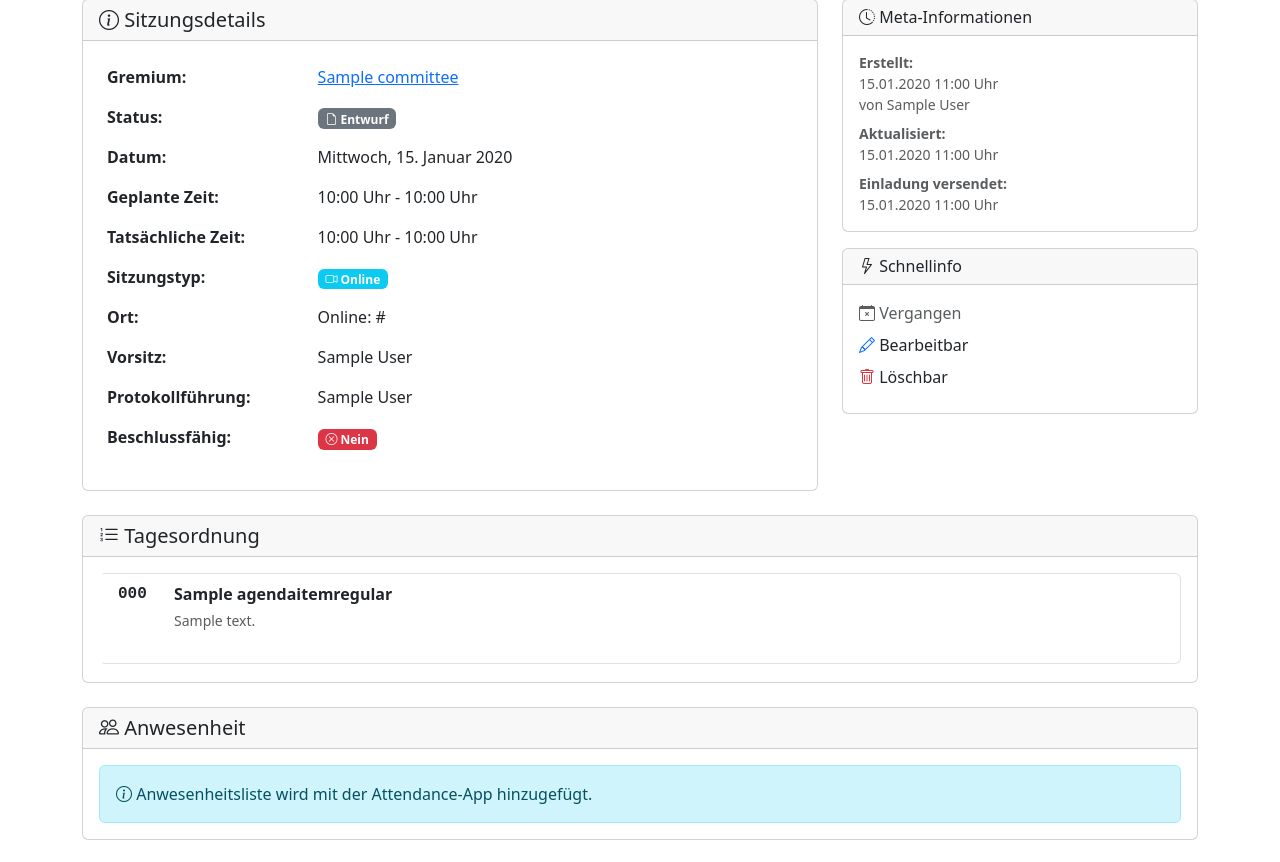
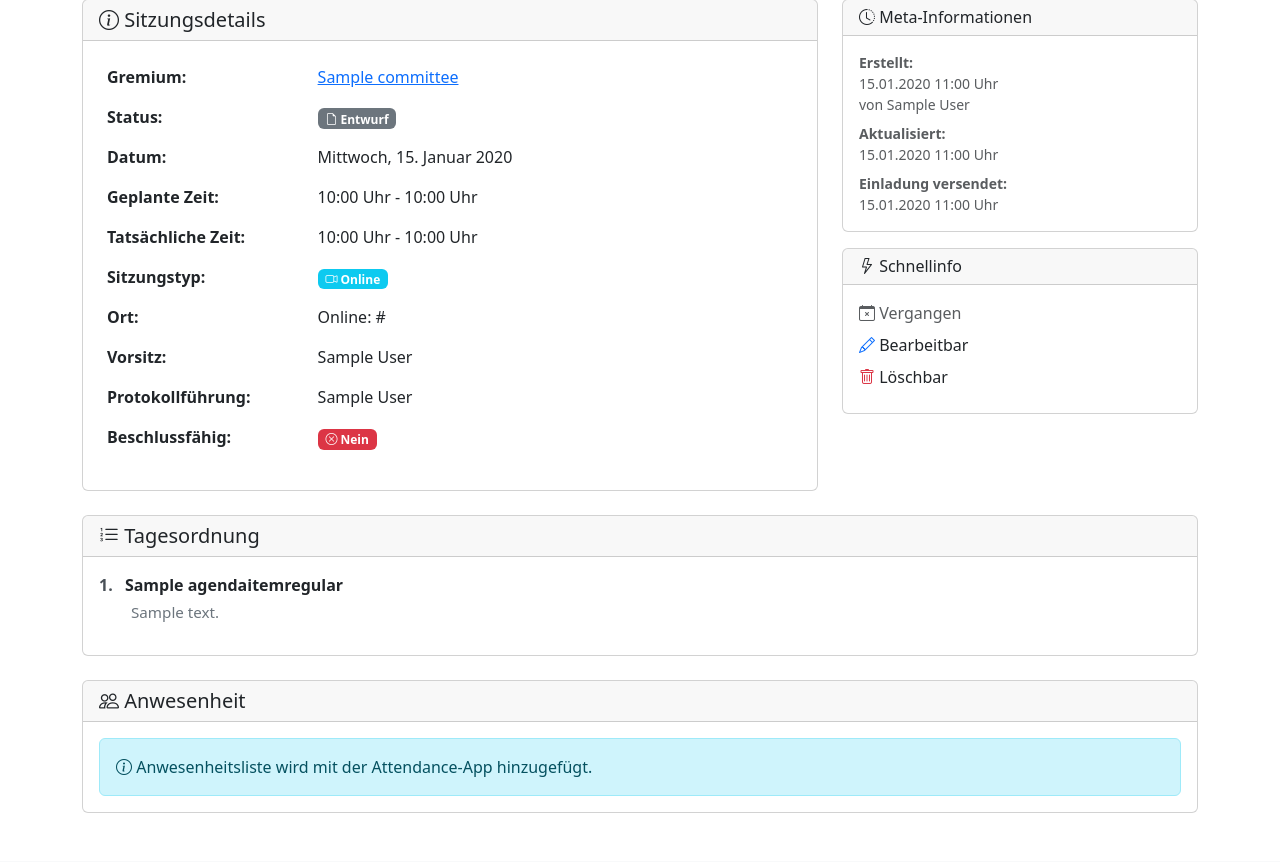
Before and after one commit to Cloud500/br_manager, a Django app: template apps/meetings/templates/meetings/meeting_detail.html in a window 1280 px wide. Shown: the part 263-1125 px from the top of the page. Run offline with Django 5.2, Linux system fonts and the light colour scheme; the template is opened without the code that fills it: values that come from a table or form of the project are taken from there, others are empty; tables that the repository leaves empty hold one stand-in row (values such as "Sample post"); some libraries are stand-ins or nearby versions.

Commit message:
feat(agendas): add read-only view for agenda items
- create read-only item template with automatic hierarchical numbering
- add css for clean list format using css counters
- conditionally render editable or read-only view based on permissions
- show drag-and-drop interface only when user can reorder and agenda is editable
- display clean numbered list for users without reorder permission
- preserve edit and delete buttons in read-only view when user has those permissions

```diff
--- a/apps/agendas/static/agendas/css/agenda.css
+++ b/apps/agendas/static/agendas/css/agenda.css
@@ -118,3 +118,80 @@
 .drag-active .agenda-items-sortable {
     min-height: 40px;
 }
+
+/* ======================================
+   READ-ONLY VIEW STYLES
+   ====================================== */
+
+/* Automatic hierarchical numbering using counters */
+.agenda-items-readonly {
+    counter-reset: item;
+    padding-left: 0;
+    list-style-type: none;
+}
+
+.agenda-items-readonly ol {
+    counter-reset: item;
+    list-style-type: none;
+}
+
+.agenda-items-readonly li {
+    display: block;
+    margin-bottom: 0.75rem;
+}
+
+.agenda-items-readonly li:before {
+    content: counters(item, ".") ". ";
+    counter-increment: item;
+    font-weight: 600;
+    color: #495057;
+    margin-right: 0.5rem;
+}
+
+/* Item content (title + actions) */
+.item-content-readonly {
+    display: inline;
+}
+
+.item-content-readonly strong {
+    font-size: 1rem;
+    color: #212529;
+}
+
+/* Item description (indented below title) */
+.item-description-readonly {
+    margin-left: 2rem;
+    margin-top: 0.25rem;
+    margin-bottom: 0.5rem;
+    color: #6c757d;
+    font-size: 0.95rem;
+    line-height: 1.5;
+}
+
+/* Preserve line breaks in description */
+.item-description-readonly p {
+    margin-bottom: 0.5rem;
+}
+
+.item-description-readonly p:last-child {
+    margin-bottom: 0;
+}
+
+/* Action buttons in read-only mode */
+.item-actions-readonly {
+    margin-left: 0.5rem;
+    white-space: nowrap;
+}
+
+.item-actions-readonly .btn {
+    padding: 0.125rem 0.375rem;
+    font-size: 0.75rem;
+    margin-left: 0.25rem;
+}
+
+/* Nested list spacing */
+.agenda-items-readonly ol {
+    margin-top: 0.5rem;
+    margin-bottom: 0.5rem;
+    padding-left: 2rem;
+}
--- /dev/null
+++ b/apps/agendas/templates/agendas/includes/agenda_item_readonly.html
@@ -0,0 +1,42 @@
+{% load agenda_tags %}
+<!-- Read-Only Agenda Item (clean list view) -->
+<li>
+    <div class="item-content-readonly">
+        <strong>{{ item.title }}</strong>
+
+        <!-- View/Edit buttons (if user can edit but not reorder) -->
+        {% if can_edit or can_delete %}
+            <span class="item-actions-readonly">
+                {% if can_edit %}
+                    <a href="{% url 'agendas:item_update' item.pk %}"
+                       class="btn btn-sm btn-outline-primary"
+                       title="Bearbeiten">
+                        <i class="bi bi-pencil"></i>
+                    </a>
+                {% endif %}
+                {% if can_delete %}
+                    <a href="{% url 'agendas:item_delete' item.pk %}"
+                       class="btn btn-sm btn-outline-danger"
+                       title="Löschen">
+                        <i class="bi bi-trash"></i>
+                    </a>
+                {% endif %}
+            </span>
+        {% endif %}
+    </div>
+
+    {% if item.description %}
+        <div class="item-description-readonly">
+            {{ item.description|linebreaks }}
+        </div>
+    {% endif %}
+
+    <!-- Nested Items -->
+    {% if item.children.exists %}
+        <ol>
+            {% for child in item.children.all %}
+                {% include 'agendas/includes/agenda_item_readonly.html' with item=child can_edit=can_edit can_delete=can_delete %}
+            {% endfor %}
+        </ol>
+    {% endif %}
+</li>
--- a/apps/meetings/templates/meetings/meeting_detail.html
+++ b/apps/meetings/templates/meetings/meeting_detail.html
@@ -286,6 +286,8 @@
             <div class="card-body">
                 {% if meeting.has_agenda %}
                     {% if meeting.agenda.agendaitemregular_items.exists %}
+                        {% if user_can_reorder_items and meeting.agenda.is_editable %}
+                            <!-- Editable View with Drag & Drop -->
                             <!-- Loading Indicator -->
                             <div id="loading-indicator" class="alert alert-info d-none">
                                 <i class="bi bi-arrow-repeat spin"></i> Speichert Reihenfolge...
@@ -303,11 +305,19 @@
                                 {% endfor %}
                             </ul>
 
-                        {% if user_can_reorder_items and meeting.agenda.is_editable %}
                             <div class="alert alert-info mt-3 mb-0">
                                 <i class="bi bi-info-circle"></i>
                                 Tipp: Ziehen Sie Punkte per Drag & Drop, um die Reihenfolge zu ändern. Die Nummerierung wird automatisch aktualisiert.
                             </div>
+                        {% else %}
+                            <!-- Read-Only View (clean list format) -->
+                            <ol class="agenda-items-readonly">
+                                {% for item in meeting.agenda.agendaitemregular_items.all %}
+                                    {% if not item.parent %}
+                                        {% include 'agendas/includes/agenda_item_readonly.html' with item=item can_edit=user_can_edit_item can_delete=user_can_delete_item %}
+                                    {% endif %}
+                                {% endfor %}
+                            </ol>
                         {% endif %}
                     {% else %}
                         <div class="alert alert-info mb-0">
```
Lines whose indentation alone changed are shown as unchanged.
